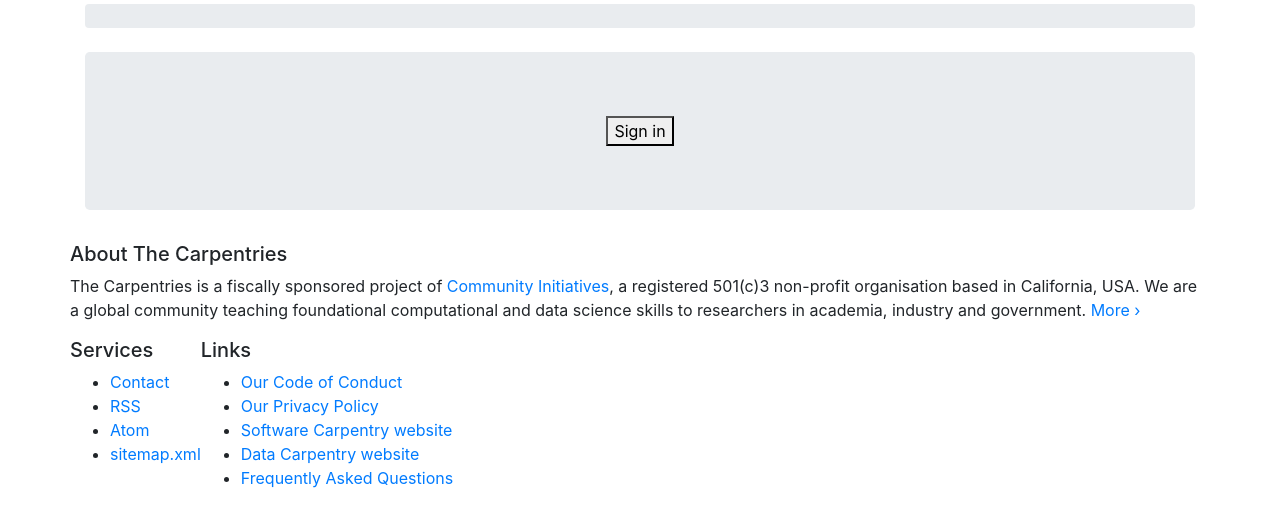
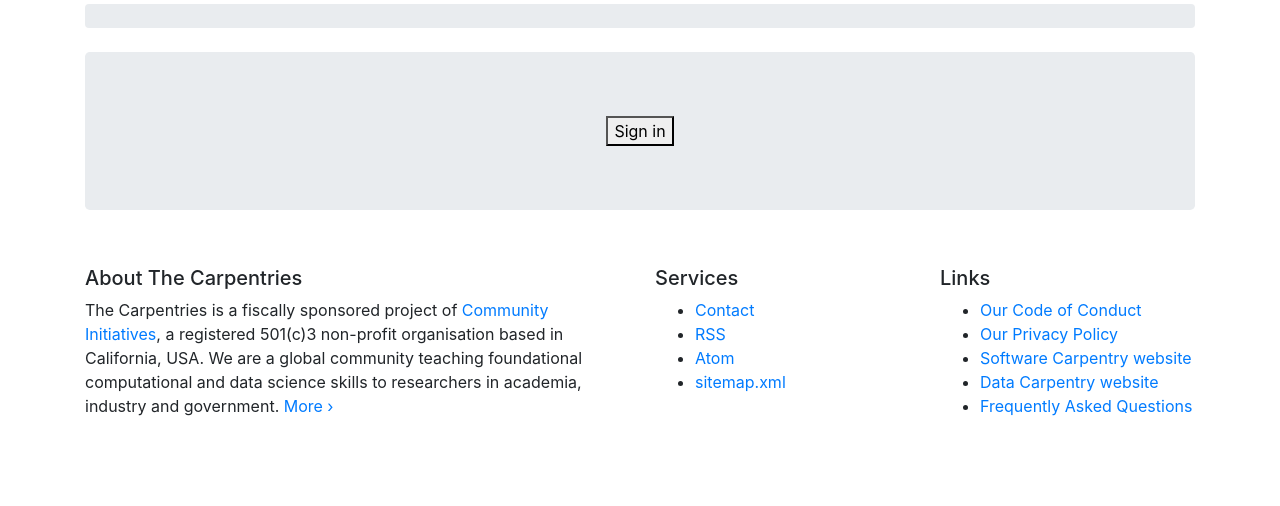
Before and after one commit to carpentries/membershipdb, a Django app: page / in a window 1280 px wide. Shown: the part 536-1042 px from the top of the page. After the commit the page ends 952 px from the top, so only its background shows below. Run offline with Django 3.2, Linux system fonts and the light colour scheme; some libraries are stand-ins or nearby versions.

Commit message:
Footer added and title

```diff
--- a/templates/base.html
+++ b/templates/base.html
@@ -4,7 +4,7 @@
       <meta charset="utf-8">
       <meta name="viewport" content="width=device-width, initial-scale=1, shrink-to-fit=no">
       <title>{% block title %}MembershipDB{% endblock %}</title>
-
+      <link rel="stylesheet" href="https://use.fontawesome.com/releases/v5.1.1/css/all.css" integrity="sha384-O8whS3fhG2OnA5Kas0Y9l3cfpmYjapjI0E4theH4iuMD+pLhbf6JI0jIMfYcK3yZ" crossorigin="anonymous">
       <!-- Bootstrap core CSS -->
       <link href="{% static 'css/bootstrap.min.css' %}" rel="stylesheet">
 
@@ -31,11 +31,12 @@
       {% block content %}
       {% endblock %}
     </div>
+    <br>
     <div class="container">
-        <footer id="footer-content" class="bg-grau">
+        <footer id="footer-content">
             <div id="footer">
                 <div class="row">
-                    <div class="medium-6 large-5 columns">
+                    <div class="col-6">
                         <h5 class="shadow-black">About The Carpentries</h5>
                         <p class="shadow-black"> The Carpentries is a fiscally sponsored project of
                             <a href='http://communityin.org/'>Community Initiatives</a>, a registered 501(c)3 non-profit organisation based in California,
@@ -43,7 +44,7 @@
                             researchers in academia, industry and government.
                             <a href="https://carpentries.org/about/">More ›</a>
                     </div>
-                    <div class="small-6 medium-3 large-3 large-offset-1 columns">
+                    <div class="col-3">
                         <h5 class="shadow-black">Services</h5>
                         <ul class="no-bullet shadow-black">
                             <li>
@@ -56,7 +57,7 @@
                                             <a href="https://carpentries.org/sitemap.xml" title="Sitemap for Google Webmaster Tools">sitemap.xml</a>
                         </ul>
                     </div>
-                    <div class="small-6 medium-3 large-3 columns">
+                    <div class="col-3">
                         <h5 class="shadow-black">Links</h5>
                         <ul class="no-bullet shadow-black">
                             <li>
```
